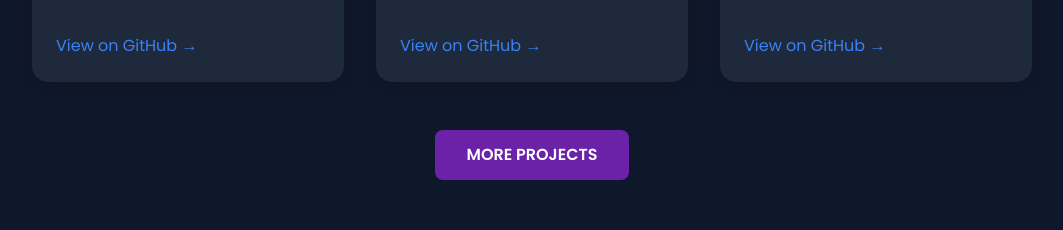
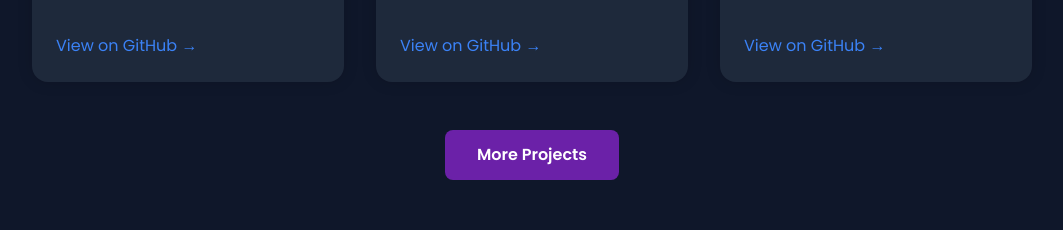
Before and after one commit to MopsMips/eileen-jenke-portfolio, a React (Vite) app: page / in a window 1280 px wide. Shown: the part 2544-2774 px from the top of the page, without its empty margins (108-1171 px from the left). Built offline with nearby package versions, Linux system fonts and the light colour scheme.

Commit message:
feat: translate projects section and move project data to JSON

```diff
--- a/src/components/Projects.jsx
+++ b/src/components/Projects.jsx
@@ -1,38 +1,12 @@
 import "./Projects.css";
 import { FaStar, FaCodeBranch, FaBook } from "react-icons/fa";
 import { motion } from "framer-motion";
-
-const projectData = [
-    {
-        name: "My Portfolio",
-        description: "🌐 My personal portfolio built with React, Vite, Framer Motion & GitHub Pages.",
-        tech: "JavaScript, HTML, CSS",
-        size: "3.5 MB",
-        stars: 1,
-        forks: 0,
-        link: "https://github.com/MopsMips/eileen-jenke-portfolio",
-    },
-    {
-        name: "Furify",
-        description: "🎵 A Discord bot that adds furry-themed sound effects and moderation tools.",
-        tech: "TypeScript, Discord.js",
-        size: "8.7 MB",
-        stars: 2,
-        forks: 0,
-        link: "https://github.com/MopsMips/Furify",
-    },
-    {
-        name: "Pawsistant",
-        description: "🤖 An assistant Discord bot for scheduling, commands and utility tools.",
-        tech: "Python, Docker",
-        size: "10.2 MB",
-        stars: 2,
-        forks: 0,
-        link: "https://github.com/MopsMips/Pawsistant",
-    },
-];
+import { useTranslation } from "react-i18next";
 
 function Projects() {
+    const { t } = useTranslation();
+    const projectData = t("projects.items", { returnObjects: true });
+
     return (
         <section className="projects-section" id="projects">
             <motion.h2
@@ -41,7 +15,7 @@ function Projects() {
                 transition={{ duration: 0.5 }}
                 viewport={{ once: true }}
             >
-                🚀 My Projects
+                🚀 {t("projects.title")}
             </motion.h2>
 
             <div className="projects-grid">
@@ -69,7 +43,7 @@ function Projects() {
 
                         <div className="project-link">
                             <a href={proj.link} target="_blank" rel="noreferrer">
-                                View on GitHub →
+                                {t("projects.view")}
                             </a>
                         </div>
                     </motion.div>
@@ -84,7 +58,7 @@ function Projects() {
                 viewport={{ once: true, amount: 0.3 }}
             >
                 <a href="https://github.com/MopsMips" target="_blank" rel="noreferrer">
-                    MORE PROJECTS
+                    {t("projects.more")}
                 </a>
             </motion.div>
         </section>
--- a/src/i18n/de.json
+++ b/src/i18n/de.json
@@ -82,28 +82,59 @@
   ]
  },
 
- "footer": {
+  "footer": {
    "text": "Mit ❤️ von mir gemacht",
    "imprint": "Impressum",
    "privacy": "Datenschutz"
  },
 
- "nav": {
+  "nav": {
    "skills": "Fähigkeiten",
    "projects": "Projekte",
    "showcase": "Showcase",
    "experience": "Erfahrung",
    "contact": "Kontakt"
 },
- "proficiency": {
+  "proficiency": {
    "title": "Technik + Kreativität",
    "creative": "Kreative Arbeit & Community",
    "frontend": "Frontend- & UI-Entwicklung",
    "automation": "Bot-Entwicklung & Automatisierung"
+},
+ "projects": {
+  "title": "Meine Projekte",
+  "view": "Auf GitHub ansehen →",
+  "more": "Weitere Projekte",
+  "items": [
+    {
+      "name": "Mein Portfolio",
+      "description": "🌐 Mein persönliches Portfolio mit React, Vite, Framer Motion & GitHub Pages erstellt.",
+      "tech": "JavaScript, HTML, CSS",
+      "size": "3,5 MB",
+      "stars": 1,
+      "forks": 0,
+      "link": "https://github.com/MopsMips/eileen-jenke-portfolio"
+    },
+    {
+      "name": "Furify",
+      "description": "🎵 Ein Discord-Bot mit furry Sounds und Moderationstools.",
+      "tech": "TypeScript, Discord.js",
+      "size": "8,7 MB",
+      "stars": 2,
+      "forks": 0,
+      "link": "https://github.com/MopsMips/Furify"
+    },
+    {
+      "name": "Pawsistant",
+      "description": "🤖 Ein Discord-Bot für Planung, Kommandos und nützliche Tools.",
+      "tech": "Python, Docker",
+      "size": "10,2 MB",
+      "stars": 2,
+      "forks": 0,
+      "link": "https://github.com/MopsMips/Pawsistant"
+    }
+  ]
 }
 
 
-
-
-
 }
--- a/src/i18n/en.json
+++ b/src/i18n/en.json
@@ -96,9 +96,41 @@
     "creative": "Creative & Community Work",
     "frontend": "Frontend & UI Development",
     "automation": "Bot Development & Automation"
-  }
-
-
+  },
+"projects": {
+  "title": "My Projects",
+  "view": "View on GitHub →",
+  "more": "More Projects",
+  "items": [
+    {
+      "name": "My Portfolio",
+      "description": "🌐 My personal portfolio built with React, Vite, Framer Motion & GitHub Pages.",
+      "tech": "JavaScript, HTML, CSS",
+      "size": "3.5 MB",
+      "stars": 1,
+      "forks": 0,
+      "link": "https://github.com/MopsMips/eileen-jenke-portfolio"
+    },
+    {
+      "name": "Furify",
+      "description": "🎵 A Discord bot that adds furry-themed sound effects and moderation tools.",
+      "tech": "TypeScript, Discord.js",
+      "size": "8.7 MB",
+      "stars": 2,
+      "forks": 0,
+      "link": "https://github.com/MopsMips/Furify"
+    },
+    {
+      "name": "Pawsistant",
+      "description": "🤖 An assistant Discord bot for scheduling, commands and utility tools.",
+      "tech": "Python, Docker",
+      "size": "10.2 MB",
+      "stars": 2,
+      "forks": 0,
+      "link": "https://github.com/MopsMips/Pawsistant"
+    }
+  ]
+}
 
 
 }
```
